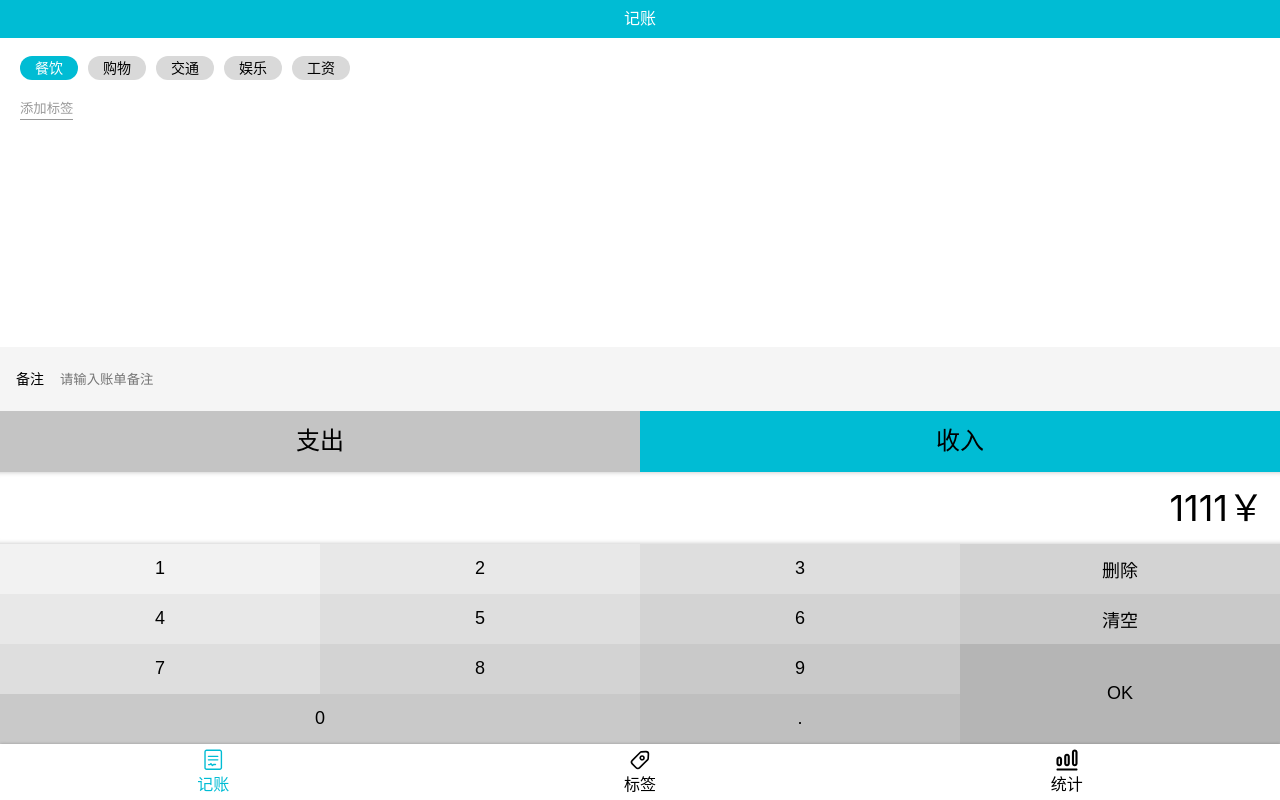
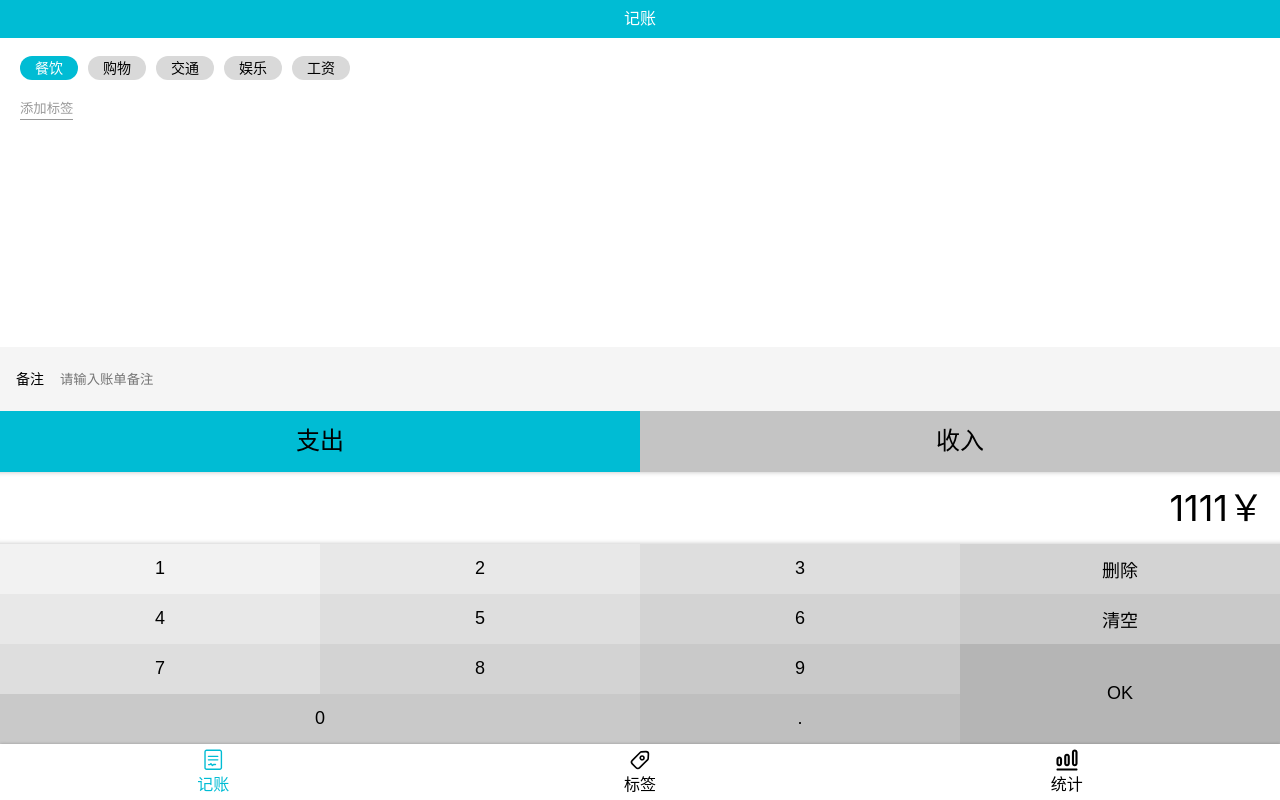
Before and after one commit to yingjieweb/charge2, a React app: page /labels#/money in a window 1280 px wide. Built offline with nearby package versions, Linux system fonts and the light colour scheme.

Commit message:
feat: basic finish CategorySection.tsx

```diff
--- a/src/views/money/index.tsx
+++ b/src/views/money/index.tsx
@@ -22,7 +22,7 @@ function Money() {
       <Layout title={'记账'}>
         <TagsSection value={selected.tag} onChange={(tag) => {onChange({tag})}}/>
         <NoteSection value={selected.note} onChange={(note) => {onChange({note})}}/>
-        <CategorySection value={'+'} onChange={() => {}}/>
+        <CategorySection value={selected.category} onChange={(category) => {onChange({category})}}/>
         <NumberPadSection value={'1111'}/>
       </Layout>
   )
```
